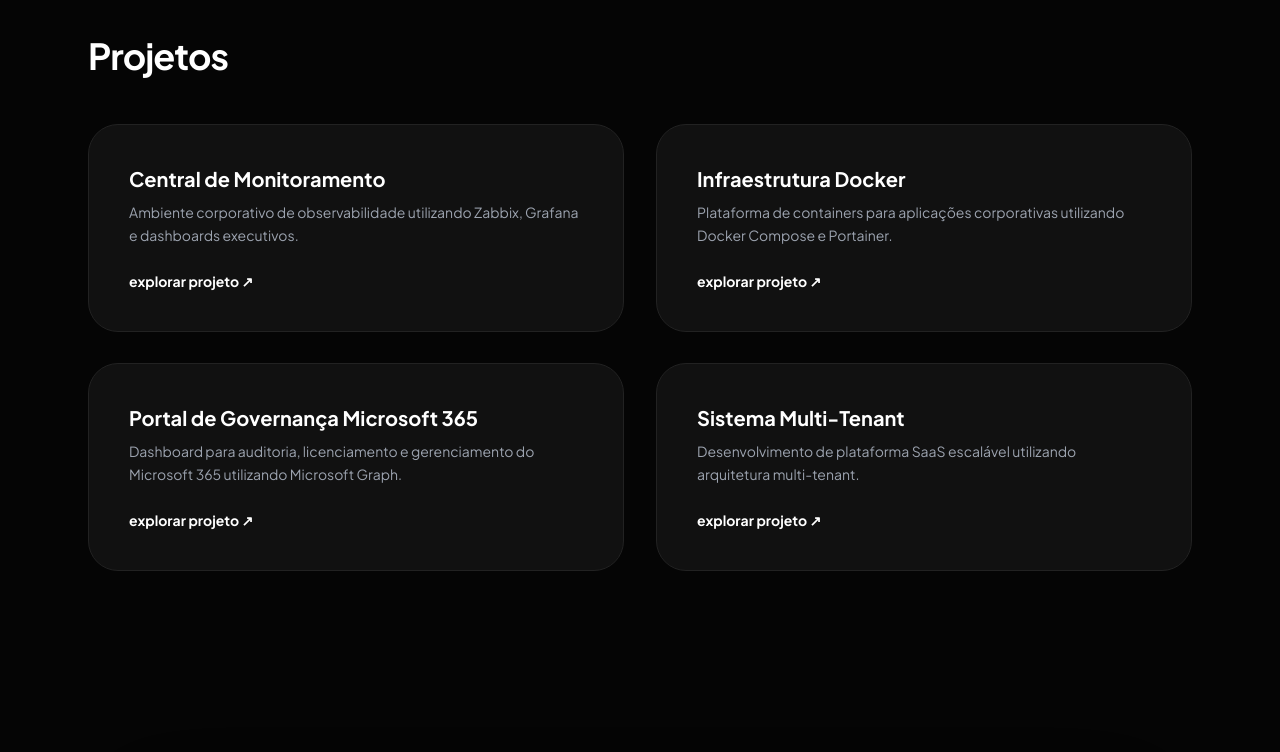
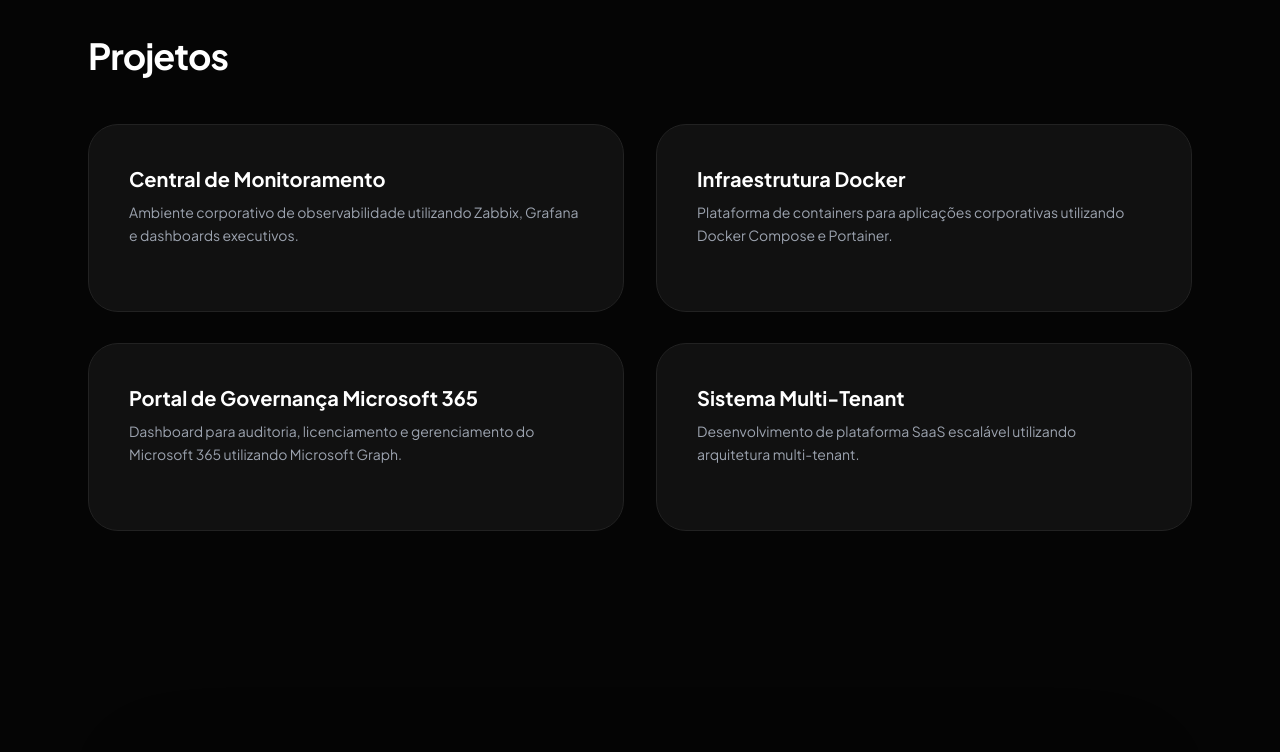
Before and after one commit to odraude2104/portfolio, a plain HTML site: page index.html in a window 1280 px wide. Shown: the part 2880-3632 px from the top of the page. Drawn offline with nearby package versions, Linux system fonts and the light colour scheme.

Commit message:
corrigir hidden explorar projetos

```diff
--- a/index.html
+++ b/index.html
@@ -199,7 +199,7 @@
                 <h4 class="text-white text-xl font-bold mb-2">${p.titulo}</h4>
                 <p class="text-gray-400 text-sm leading-relaxed mb-6">${p.descricao}</p>
               </div>
-              <a href="${p.link}" target="_blank" class="text-white font-bold text-sm inline-flex items-center gap-1 hover:underline" hidden>
+              <a href="${p.link}" target="_blank" class="hidden text-white font-bold text-sm hover:underline">
                 explorar projeto ↗
               </a>
             </div>`;
```
